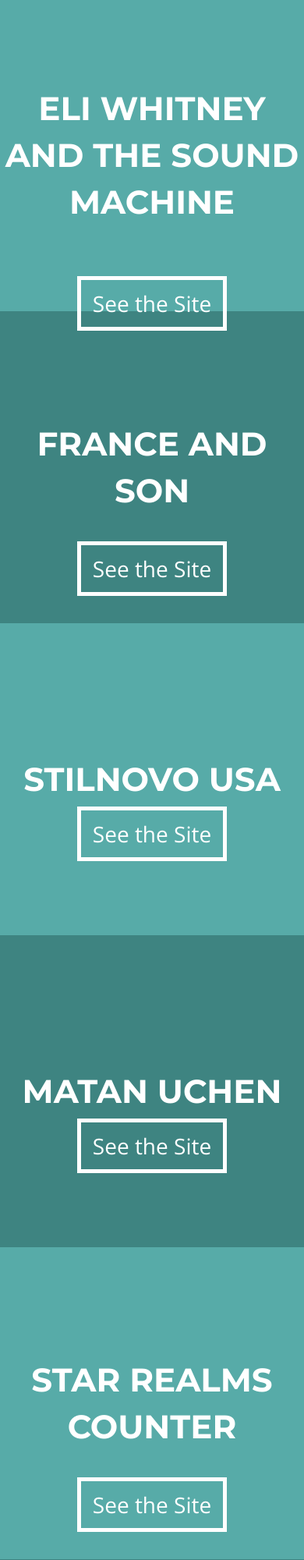
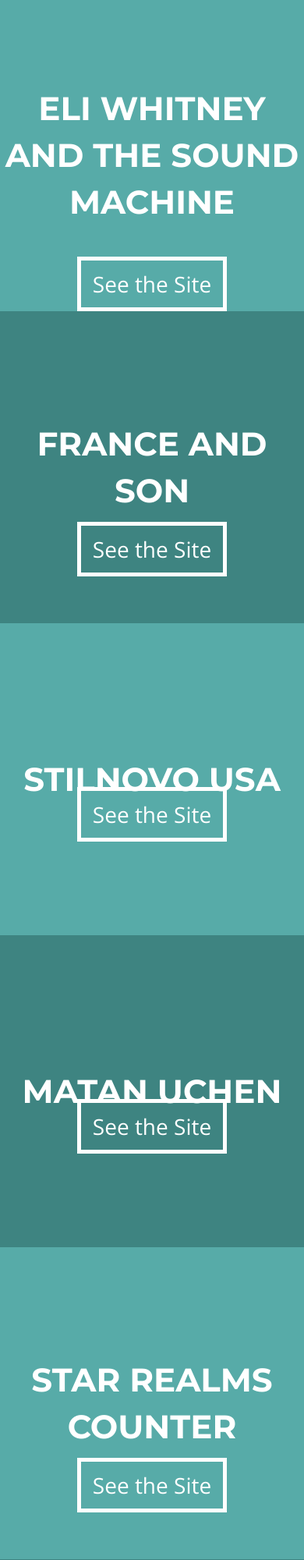
Before and after one commit to sadtitled/matan157.github.io, a PHP site: page / in a window 390 px wide. Shown: the part 2398-4398 px from the top of the page at 78% size. Run offline with PHP 8.4, Linux system fonts and the light colour scheme; some libraries are stand-ins or nearby versions.

Commit message:
more mobile changes

```diff
--- a/css/style.css
+++ b/css/style.css
@@ -364,7 +364,7 @@
         font-size: 2em;
         font-family: 'Open Sans', sans-serif;
         font-weight: 400;
-        margin-top: 175px;
+        margin-top: 150px;
     }
 }
 
```
